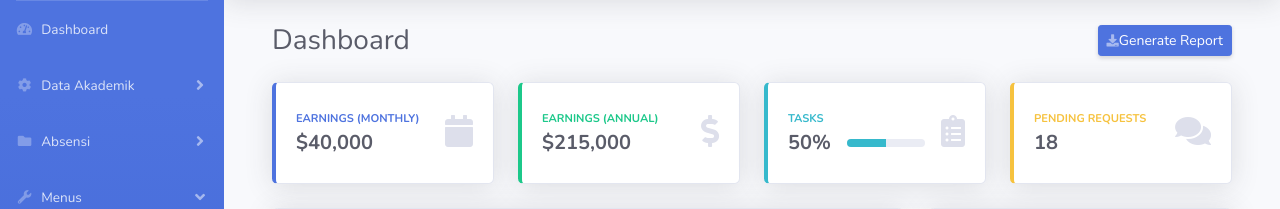
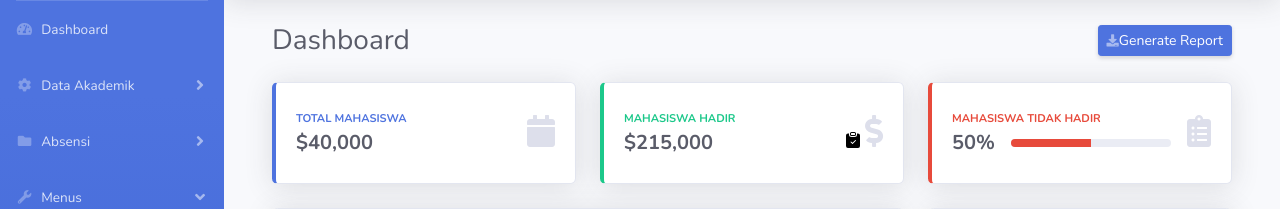
Before and after one commit to febrii0/aplikasi-absensi-mahasiswa, a CodeIgniter 4 app: template app/Views/home/dashboard.php in a window 1280 px wide. Shown: the part 70-279 px from the top of the page. Run offline with PHP 8.4 and a stand-in for CodeIgniter, Linux system fonts and the light colour scheme; the template is opened without the code that fills it, so the values that code supplies are empty; some libraries are stand-ins or nearby versions.

Commit message:
mengedit halaman dashboard

```diff
--- a/app/Views/home/dashboard.php
+++ b/app/Views/home/dashboard.php
@@ -14,13 +14,13 @@
     <div class="row">
 
         <!-- Earnings (Monthly) Card Example -->
-        <div class="col-xl-3 col-md-6 mb-4">
+        <div class="col-xl-4 col-md-6 mb-4">
             <div class="card border-left-primary shadow h-100 py-2">
                 <div class="card-body">
                     <div class="row no-gutters align-items-center">
                         <div class="col mr-2">
                             <div class="text-xs font-weight-bold text-primary text-uppercase mb-1">
-                                Earnings (Monthly)</div>
+                                Total Mahasiswa</div>
                             <div class="h5 mb-0 font-weight-bold text-gray-800">$40,000</div>
                         </div>
                         <div class="col-auto">
@@ -32,16 +32,17 @@
         </div>
 
         <!-- Earnings (Monthly) Card Example -->
-        <div class="col-xl-3 col-md-6 mb-4">
+        <div class="col-xl-4 col-md-6 mb-4">
             <div class="card border-left-success shadow h-100 py-2">
                 <div class="card-body">
                     <div class="row no-gutters align-items-center">
                         <div class="col mr-2">
                             <div class="text-xs font-weight-bold text-success text-uppercase mb-1">
-                                Earnings (Annual)</div>
+                                Mahasiswa Hadir</div>
                             <div class="h5 mb-0 font-weight-bold text-gray-800">$215,000</div>
                         </div>
                         <div class="col-auto">
+                            <img src="assets/icons/clipboard-check-fill.svg">
                             <i class="fas fa-dollar-sign fa-2x text-gray-300"></i>
                         </div>
                     </div>
@@ -50,12 +51,12 @@
         </div>
 
         <!-- Earnings (Monthly) Card Example -->
-        <div class="col-xl-3 col-md-6 mb-4">
-            <div class="card border-left-info shadow h-100 py-2">
+        <div class="col-xl-4 col-md-6 mb-4">
+            <div class="card border-left-danger shadow h-100 py-2">
                 <div class="card-body">
                     <div class="row no-gutters align-items-center">
                         <div class="col mr-2">
-                            <div class="text-xs font-weight-bold text-info text-uppercase mb-1">Tasks
+                            <div class="text-xs font-weight-bold text-danger text-uppercase mb-1">Mahasiswa Tidak Hadir
                             </div>
                             <div class="row no-gutters align-items-center">
                                 <div class="col-auto">
@@ -63,7 +64,7 @@
                                 </div>
                                 <div class="col">
                                     <div class="progress progress-sm mr-2">
-                                        <div class="progress-bar bg-info" role="progressbar" style="width: 50%"
+                                        <div class="progress-bar bg-danger" role="progressbar" style="width: 50%"
                                             aria-valuenow="50" aria-valuemin="0" aria-valuemax="100"></div>
                                     </div>
                                 </div>
@@ -78,7 +79,7 @@
         </div>
 
         <!-- Pending Requests Card Example -->
-        <div class="col-xl-3 col-md-6 mb-4">
+        <!-- <div class="col-xl-3 col-md-6 mb-4">
             <div class="card border-left-warning shadow h-100 py-2">
                 <div class="card-body">
                     <div class="row no-gutters align-items-center">
@@ -93,7 +94,7 @@
                     </div>
                 </div>
             </div>
-        </div>
+        </div> -->
     </div>
 
     <!-- Content Row -->
--- a/app/Views/layout/layout.php
+++ b/app/Views/layout/layout.php
@@ -8,6 +8,7 @@
     <meta name="viewport" content="width=device-width, initial-scale=1, shrink-to-fit=no">
     <meta name="description" content="">
     <meta name="author" content="">
+    <link rel="icon" type="image/png" href="assets/img/Logo-Polinela-New-300x287.png">
 
     <title>Absensi Mahasiswa</title>
 
```
Also changed, not shown: public/assets/icons/clipboard-check-fill.svg (added).
